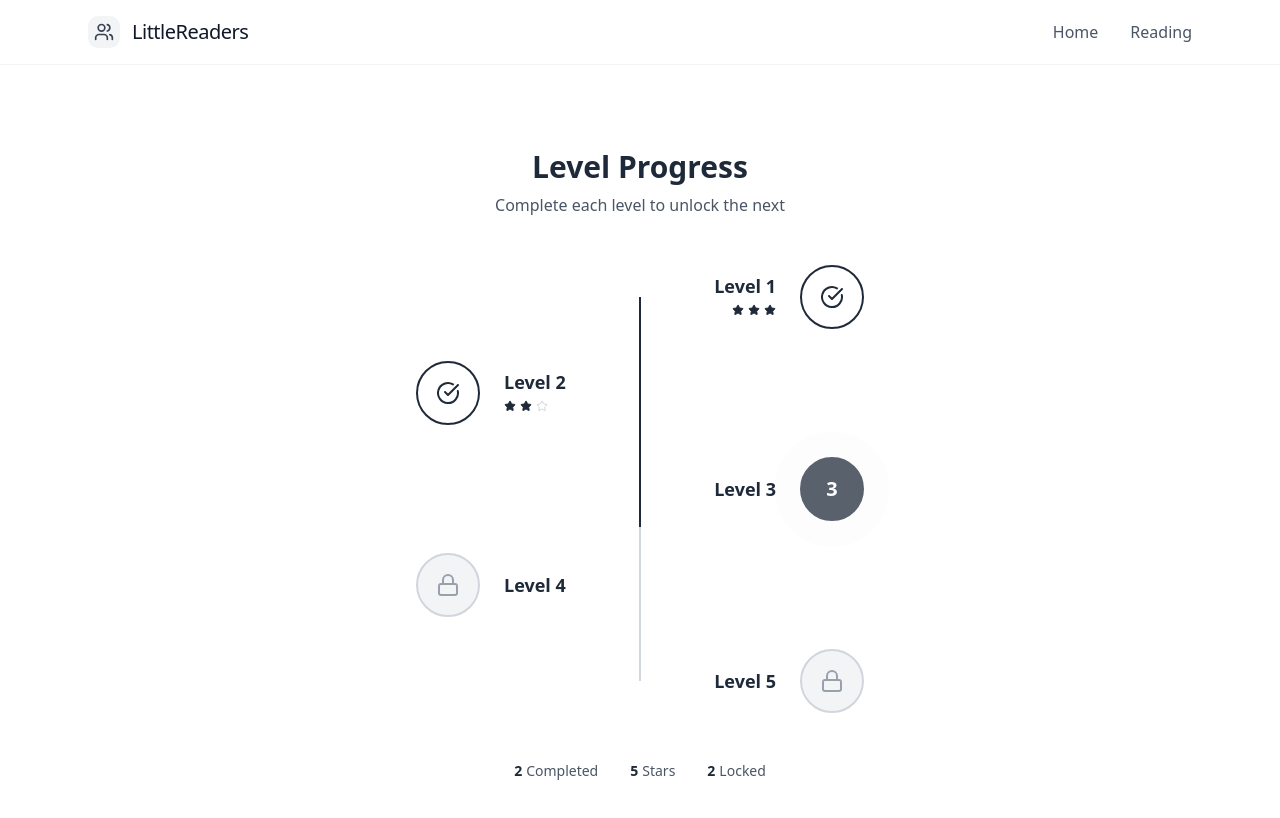
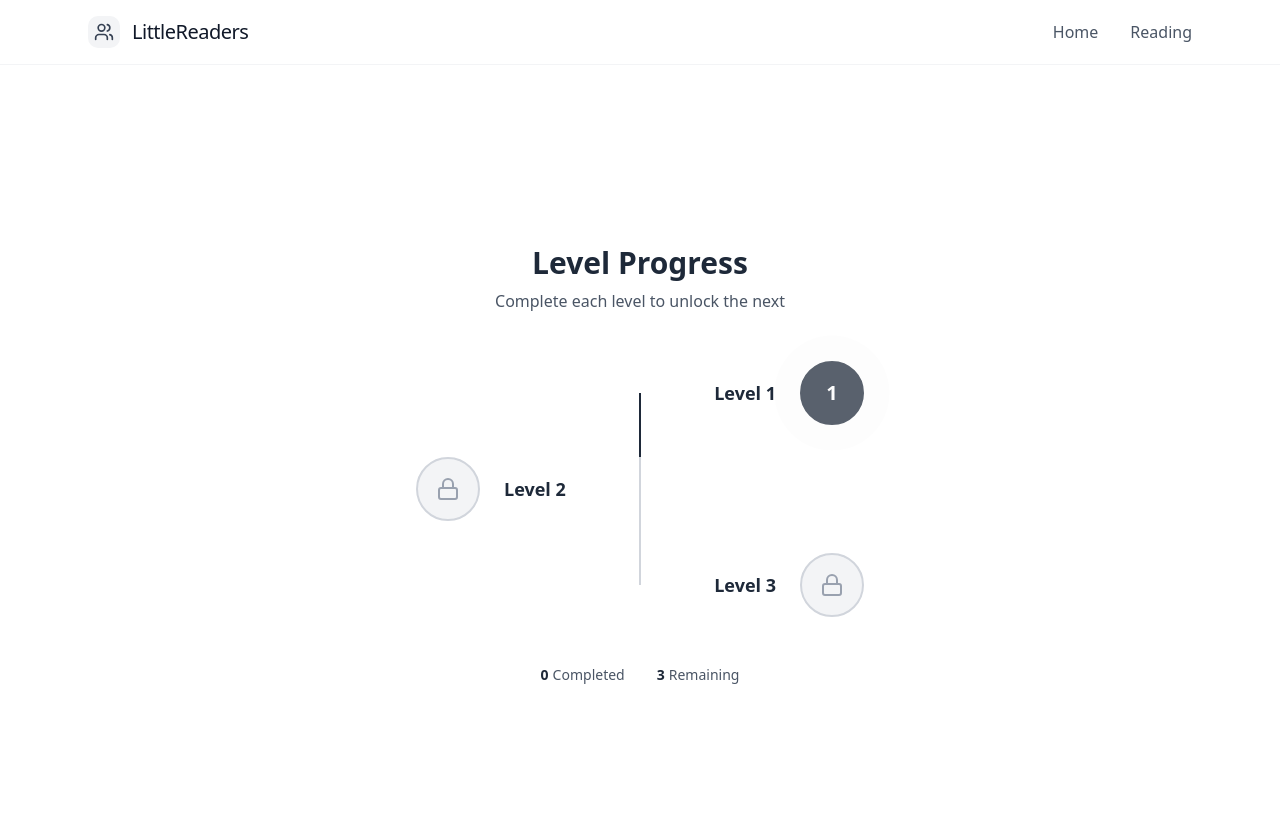
Before and after one commit to Merkzadok/PineQuestz, a Next.js app in the folder client/: page /roadmap in a window 1280 px wide. Shown: the top 818 px of the page. Built offline with nearby package versions, Linux system fonts and the light colour scheme.

Commit message:
levelcomplete-local0-storage

```diff
--- a/client/src/app/main/crossword/components/CrossWordLevel1.tsx
+++ b/client/src/app/main/crossword/components/CrossWordLevel1.tsx
@@ -1,6 +1,8 @@
 "use client";
+
 import Image from "next/image";
 import { useState, useEffect } from "react";
+import { useRouter } from "next/navigation";
 import {
   Target,
   Search,
@@ -21,14 +23,14 @@ type Cell = {
 
 type Word = {
   word: string;
-  image: string; // path to image in /public/images
+  image: string;
 };
 
 export default function CrossWordLevel1() {
+  const router = useRouter();
   const rows = 6;
   const cols = 6;
 
-  // Mongolian words + images
   const words: Word[] = [
     { word: "сүx", image: "/images/axe.avif" },
     { word: "ном", image: "/images/book.jpeg" },
@@ -45,12 +47,12 @@ export default function CrossWordLevel1() {
   const [selectedCells, setSelectedCells] = useState<[number, number][]>([]);
   const [foundWords, setFoundWords] = useState<string[]>([]);
   const [activeWords, setActiveWords] = useState<Word[]>([]);
+
   function getRandomWords(list: Word[], count: number): Word[] {
     const shuffled = [...list].sort(() => 0.5 - Math.random());
     return shuffled.slice(0, count);
   }
 
-  // Generate grid on mount
   useEffect(() => {
     const selected = getRandomWords(words, 5);
     setActiveWords(selected);
@@ -64,7 +66,7 @@ export default function CrossWordLevel1() {
   }, []);
 
   function generateGrid(r: number, c: number, wordList: string[]): Cell[][] {
-    const letters = "масрхвлншэиоуөү"; // allowed letters
+    const letters = "масрхвлншэиоуөү";
     const grid: Cell[][] = Array.from({ length: r }, () =>
       Array.from({ length: c }, () => ({
         letter: "",
@@ -73,7 +75,6 @@ export default function CrossWordLevel1() {
       }))
     );
 
-    // Place words horizontally (simple for now)
     wordList.forEach((word, idx) => {
       let placed = false;
       while (!placed) {
@@ -105,7 +106,6 @@ export default function CrossWordLevel1() {
       }
     });
 
-    // Fill remaining with random Mongolian letters
     for (let rIdx = 0; rIdx < r; rIdx++) {
       for (let cIdx = 0; cIdx < c; cIdx++) {
         if (!grid[rIdx][cIdx].letter) {
@@ -171,8 +171,16 @@ export default function CrossWordLevel1() {
     );
   };
 
+  const handleContinue = () => {
+    // Save progress to localStorage
+    localStorage.setItem("level1", "completed");
+    localStorage.setItem("level1-stars", "3");
+
+    // Redirect back to roadmap
+    router.push("/roadmap");
+  };
+
   const speakText = useTextSpeaker();
-
   const text = "Зургийг олж, үгийг хай!";
 
   return (
@@ -190,17 +198,28 @@ export default function CrossWordLevel1() {
           <div className="flex items-center justify-center gap-2">
             <Search className="w-5 h-5 text-gray-600" />
             <p className="text-gray-600 text-lg sm:text-xl">{text}</p>
-            {/* <button onClick={() => speakText(text)}>Click</button> */}
           </div>
+
+          {/* Completion Message */}
           {activeWords.length > 0 &&
             foundWords.length === activeWords.length && (
               <div className="mt-4 p-4 bg-green-50 rounded-lg border border-green-200">
-                <div className="flex items-center justify-center gap-2">
+                <div className="flex flex-col items-center justify-center gap-2">
+                  <div className="flex items-center gap-2">
                     <Trophy className="w-8 h-8 text-green-600 animate-pulse" />
                     <p className="text-green-800 text-xl font-bold">
                       Баяр хүргэе! Бүх үгийг оллоо!
                     </p>
                     <Trophy className="w-8 h-8 text-green-600 animate-pulse" />
+                  </div>
+
+                  {/* Continue Button */}
+                  <button
+                    onClick={handleContinue}
+                    className="mt-4 px-6 py-3 bg-gray-900 text-white font-bold rounded-lg shadow-lg transform transition-all duration-200 hover:scale-105 active:scale-95 hover:bg-gray-800"
+                  >
+                    Continue
+                  </button>
                 </div>
               </div>
             )}
@@ -223,13 +242,8 @@ export default function CrossWordLevel1() {
                       key={`${rIdx}-${cIdx}`}
                       onClick={() => toggleCell(rIdx, cIdx)}
                       className={`
-                        flex items-center justify-center
-                        text-base sm:text-xl font-bold
-                        border-2 rounded-lg
-                        w-10 h-10 sm:w-12 sm:h-12
-                        cursor-pointer
-                        transform transition-all duration-200
-                        hover:scale-110 active:scale-95
+                        flex items-center justify-center text-base sm:text-xl font-bold border-2 rounded-lg w-10 h-10 sm:w-12 sm:h-12 cursor-pointer
+                        transform transition-all duration-200 hover:scale-110 active:scale-95
                         ${
                           cell.isFound
                             ? "bg-green-100 text-green-800 border-green-300 shadow-sm"
@@ -252,7 +266,6 @@ export default function CrossWordLevel1() {
                   ))
                 )}
               </div>
-            </div>
 
               {/* Reset Button */}
               <button
@@ -262,6 +275,7 @@ export default function CrossWordLevel1() {
                 <RotateCcw className="w-5 h-5" />
                 Шинэ тоглоом
               </button>
+            </div>
           </div>
 
           {/* Word Images */}
@@ -274,29 +288,21 @@ export default function CrossWordLevel1() {
                 </h2>
               </div>
               <div className="grid grid-cols-2 sm:grid-cols-3 lg:grid-cols-2 xl:grid-cols-3 gap-3">
-                {activeWords.map((w, index) => (
+                {activeWords.map((w) => (
                   <div
                     key={w.word}
-                    className={`
-                      relative group cursor-pointer
-                      transform transition-all duration-300
-                      ${
+                    className={`relative group cursor-pointer transform transition-all duration-300 ${
                       foundWords.includes(w.word)
                         ? "scale-105"
                         : "hover:scale-110"
-                      }
-                    `}
+                    }`}
                   >
                     <div
-                      className={`
-                      relative overflow-hidden rounded-lg shadow-md
-                      border-2 transition-all duration-300
-                      ${
+                      className={`relative overflow-hidden rounded-lg shadow-md border-2 transition-all duration-300 ${
                         foundWords.includes(w.word)
                           ? "border-green-300 bg-green-50"
                           : "border-gray-200 hover:border-gray-300 bg-white"
-                      }
-                    `}
+                      }`}
                     >
                       <Image
                         src={w.image}
@@ -305,26 +311,17 @@ export default function CrossWordLevel1() {
                         height={80}
                         className="w-full h-20 object-cover transition-all duration-300 group-hover:brightness-105"
                       />
-
-                      {/* Found overlay */}
                       {foundWords.includes(w.word) && (
                         <div className="absolute inset-0 bg-green-100/80 flex items-center justify-center">
                           <CheckCircle className="w-8 h-8 text-green-600" />
                         </div>
                       )}
-
-                      {/* Word overlay on hover for debugging */}
-                      <div className="absolute inset-0 bg-black/70 opacity-0 group-hover:opacity-100 transition-opacity duration-200 flex items-center justify-center">
-                        <span className="text-white font-bold text-sm">
-                          {w.word}
-                        </span>
-                      </div>
                     </div>
                   </div>
                 ))}
               </div>
 
-              {/* Progress indicator */}
+              {/* Progress Bar */}
               <div className="mt-4 text-center">
                 <div className="flex justify-center items-center gap-2 mb-2">
                   <BarChart3 className="w-5 h-5 text-gray-600" />
@@ -340,7 +337,7 @@ export default function CrossWordLevel1() {
                         (foundWords.length / activeWords.length) * 100
                       }%`,
                     }}
-                  ></div>
+                  />
                 </div>
               </div>
             </div>
--- a/client/src/app/main/crossword/components/CrossWordLevel2.tsx
+++ b/client/src/app/main/crossword/components/CrossWordLevel2.tsx
@@ -10,6 +10,7 @@ import {
   ImageIcon,
   BarChart3,
 } from "lucide-react";
+import { useRouter } from "next/navigation";
 
 type Cell = {
   letter: string;
@@ -169,6 +170,13 @@ export default function CrossWordLevel2() {
       )
     );
   };
+  const router = useRouter();
+  const handleContinue = () => {
+    // Save level progress in localStorage
+    localStorage.setItem("level2", "completed");
+    // Redirect to roadmap page
+    router.push("/roadmap");
+  };
 
   return (
     <div className="min-h-screen bg-gray-50 p-4 sm:p-6">
@@ -190,14 +198,22 @@ export default function CrossWordLevel2() {
           </div>
           {activeWords.length > 0 &&
             foundWords.length === activeWords.length && (
-              <div className="mt-4 p-4 bg-green-50 rounded-lg border border-green-200">
-                <div className="flex items-center justify-center gap-2">
+              <div className="mt-4 p-4 bg-green-50 rounded-lg border border-green-200 flex flex-col items-center">
+                <div className="flex items-center gap-2 mb-4">
                   <Trophy className="w-8 h-8 text-green-600 animate-pulse" />
                   <p className="text-green-800 text-xl font-bold">
                     Баяр хүргэе! Бүх үгийг оллоо!
                   </p>
                   <Trophy className="w-8 h-8 text-green-600 animate-pulse" />
                 </div>
+
+                {/* Continue Button at bottom */}
+                <button
+                  onClick={handleContinue}
+                  className="px-6 py-3 bg-gray-900 text-white font-bold rounded-lg shadow-lg transform transition-all duration-200 hover:scale-105 active:scale-95 hover:bg-gray-800"
+                >
+                  Continue
+                </button>
               </div>
             )}
         </div>
--- a/client/src/app/roadmap/page.tsx
+++ b/client/src/app/roadmap/page.tsx
@@ -1,47 +1,72 @@
 "use client";
+
 import React, { useEffect, useState } from "react";
-import { Star, Lock, CheckCircle, Circle } from "lucide-react";
+import { Lock, CheckCircle, Circle } from "lucide-react";
+import { useRouter } from "next/navigation";
 
 interface Level {
   id: number;
-  status: "completed" | "current" | "locked";
-  stars: number;
+  route: string;
 }
 
-function App() {
+interface LessonProgress {
+  levelId: number;
+  completed: boolean;
+}
+
+export default function RoadMap() {
+  const router = useRouter();
   const [isLoaded, setIsLoaded] = useState(false);
-  const [levels, setLevels] = useState<Level[]>([
-    { id: 1, status: "completed", stars: 3 },
-    { id: 2, status: "completed", stars: 2 },
-    { id: 3, status: "current", stars: 0 },
-    { id: 4, status: "locked", stars: 0 },
-    { id: 5, status: "locked", stars: 0 },
-  ]);
+
+  // Define levels and their game routes
+  const levels: Level[] = [
+    { id: 1, route: "/main/crossword/1" },
+    { id: 2, route: "/main/crossword/2" },
+    { id: 3, route: "/main/wordSentence" },
+  ];
+
+  // Load progress from localStorage or fallback
+  const [lessonProgress, setLessonProgress] = useState<LessonProgress[]>(
+    levels.map((level) => ({
+      levelId: level.id,
+      completed: false,
+    }))
+  );
 
   useEffect(() => {
     setIsLoaded(true);
+
+    // Load stored progress
+    const savedProgress = levels.map((level) => {
+      const completed =
+        localStorage.getItem(`level${level.id}`) === "completed";
+      return { levelId: level.id, completed };
+    });
+    setLessonProgress(savedProgress);
   }, []);
 
-  const handleLevelClick = (levelId: number) => {
-    const level = levels.find((l) => l.id === levelId);
-    if (level && level.status !== "locked") {
-      console.log(`Starting level ${levelId}`);
-    }
+  const getLevelStatus = (level: Level) => {
+    const prevLevel = levels[level.id - 2]; // previous level
+    const prevCompleted = prevLevel
+      ? lessonProgress.find((l) => l.levelId === prevLevel.id)?.completed
+      : true; // first level always unlocked
+
+    const currentProgress = lessonProgress.find((l) => l.levelId === level.id);
+
+    if (!prevCompleted) return "locked";
+    if (currentProgress?.completed) return "completed";
+    return "current";
   };
 
-  const renderStars = (count: number) => {
-    return Array.from({ length: 3 }, (_, i) => (
-      <Star
-        key={i}
-        className={`w-3 h-3 ${
-          i < count ? "text-gray-800 fill-gray-800" : "text-gray-300"
-        }`}
-      />
-    ));
+  const handleLevelClick = (level: Level) => {
+    const status = getLevelStatus(level);
+    if (status === "locked") return;
+
+    router.push(level.route);
   };
 
-  const getLevelIcon = (level: Level) => {
-    switch (level.status) {
+  const getLevelIcon = (status: string) => {
+    switch (status) {
       case "completed":
         return <CheckCircle className="w-6 h-6 text-gray-800" />;
       case "current":
@@ -51,11 +76,11 @@ function App() {
     }
   };
 
-  const getLevelStyles = (level: Level) => {
+  const getLevelStyles = (status: string) => {
     const baseStyles =
       "relative w-16 h-16 rounded-full border-2 flex items-center justify-center transition-all duration-300 cursor-pointer";
 
-    switch (level.status) {
+    switch (status) {
       case "completed":
         return `${baseStyles} bg-white border-gray-800 hover:scale-110 hover:shadow-lg`;
       case "current":
@@ -82,16 +107,16 @@ function App() {
           </p>
         </div>
 
-        {/* Roadmap Path */}
+        {/* Roadmap */}
         <div className="relative">
           {/* Connecting Lines */}
           <div className="absolute left-1/2 top-8 bottom-8 w-0.5 bg-gray-300 transform -translate-x-px">
-            {/* Progress Line */}
             <div
               className="absolute top-0 left-0 w-full bg-gray-800 transition-all duration-1000 ease-out"
               style={{
                 height: `${
-                  ((levels.findIndex((l) => l.status === "current") + 1) /
+                  ((levels.findIndex((l) => getLevelStatus(l) === "current") +
+                    1) /
                     levels.length) *
                   100
                 }%`,
@@ -101,7 +126,10 @@ function App() {
 
           {/* Level Nodes */}
           <div className="space-y-8">
-            {levels.map((level, index) => (
+            {levels.map((level, index) => {
+              const status = getLevelStatus(level);
+
+              return (
                 <div
                   key={level.id}
                   className={`flex items-center transition-all duration-500 ${
@@ -111,62 +139,47 @@ function App() {
                   }`}
                   style={{ transitionDelay: `${index * 200}ms` }}
                 >
-                {/* Level Number and Icon */}
                   <div className="flex items-center w-full">
-                  {/* Left side - Level info for odd levels */}
                     {index % 2 === 0 && (
                       <div className="flex-1 text-right pr-6">
                         <div className="inline-block text-right">
                           <h3 className="text-lg font-semibold text-gray-800">
                             Level {level.id}
                           </h3>
-                        {level.status === "completed" && (
-                          <div className="flex justify-end gap-1 mt-1">
-                            {renderStars(level.stars)}
-                          </div>
-                        )}
                         </div>
                       </div>
                     )}
 
-                  {/* Center - Level Button */}
                     <div className="relative z-10">
                       <button
-                      onClick={() => handleLevelClick(level.id)}
-                      className={getLevelStyles(level)}
-                      disabled={level.status === "locked"}
+                        onClick={() => handleLevelClick(level)}
+                        className={getLevelStyles(status)}
+                        disabled={status === "locked"}
                       >
-                      {level.status === "current" ? (
+                        {status === "current" ? (
                           <span className="text-xl font-bold">{level.id}</span>
                         ) : (
-                        getLevelIcon(level)
+                          getLevelIcon(status)
                         )}
-
-                      {/* Glow effect for current level */}
-                      {level.status === "current" && (
+                        {status === "current" && (
                           <div className="absolute inset-0 rounded-full bg-gray-800 opacity-20 animate-ping" />
                         )}
                       </button>
                     </div>
 
-                  {/* Right side - Level info for even levels */}
                     {index % 2 === 1 && (
                       <div className="flex-1 pl-6">
                         <div className="inline-block">
                           <h3 className="text-lg font-semibold text-gray-800">
                             Level {level.id}
                           </h3>
-                        {level.status === "completed" && (
-                          <div className="flex gap-1 mt-1">
-                            {renderStars(level.stars)}
-                          </div>
-                        )}
                         </div>
                       </div>
                     )}
                   </div>
                 </div>
-            ))}
+              );
+            })}
           </div>
         </div>
 
@@ -179,21 +192,15 @@ function App() {
           <div className="flex justify-center gap-8 text-sm text-gray-600">
             <div>
               <span className="font-semibold text-gray-800">
-                {levels.filter((l) => l.status === "completed").length}
+                {lessonProgress.filter((l) => l.completed).length}
               </span>
               <span className="ml-1">Completed</span>
             </div>
             <div>
               <span className="font-semibold text-gray-800">
-                {levels.reduce((sum, l) => sum + l.stars, 0)}
+                {lessonProgress.filter((l) => !l.completed).length}
               </span>
-              <span className="ml-1">Stars</span>
-            </div>
-            <div>
-              <span className="font-semibold text-gray-800">
-                {levels.filter((l) => l.status === "locked").length}
-              </span>
-              <span className="ml-1">Locked</span>
+              <span className="ml-1">Remaining</span>
             </div>
           </div>
         </div>
@@ -201,5 +208,3 @@ function App() {
     </div>
   );
 }
-
-export default App;
```
Lines whose indentation alone changed are shown as unchanged.
